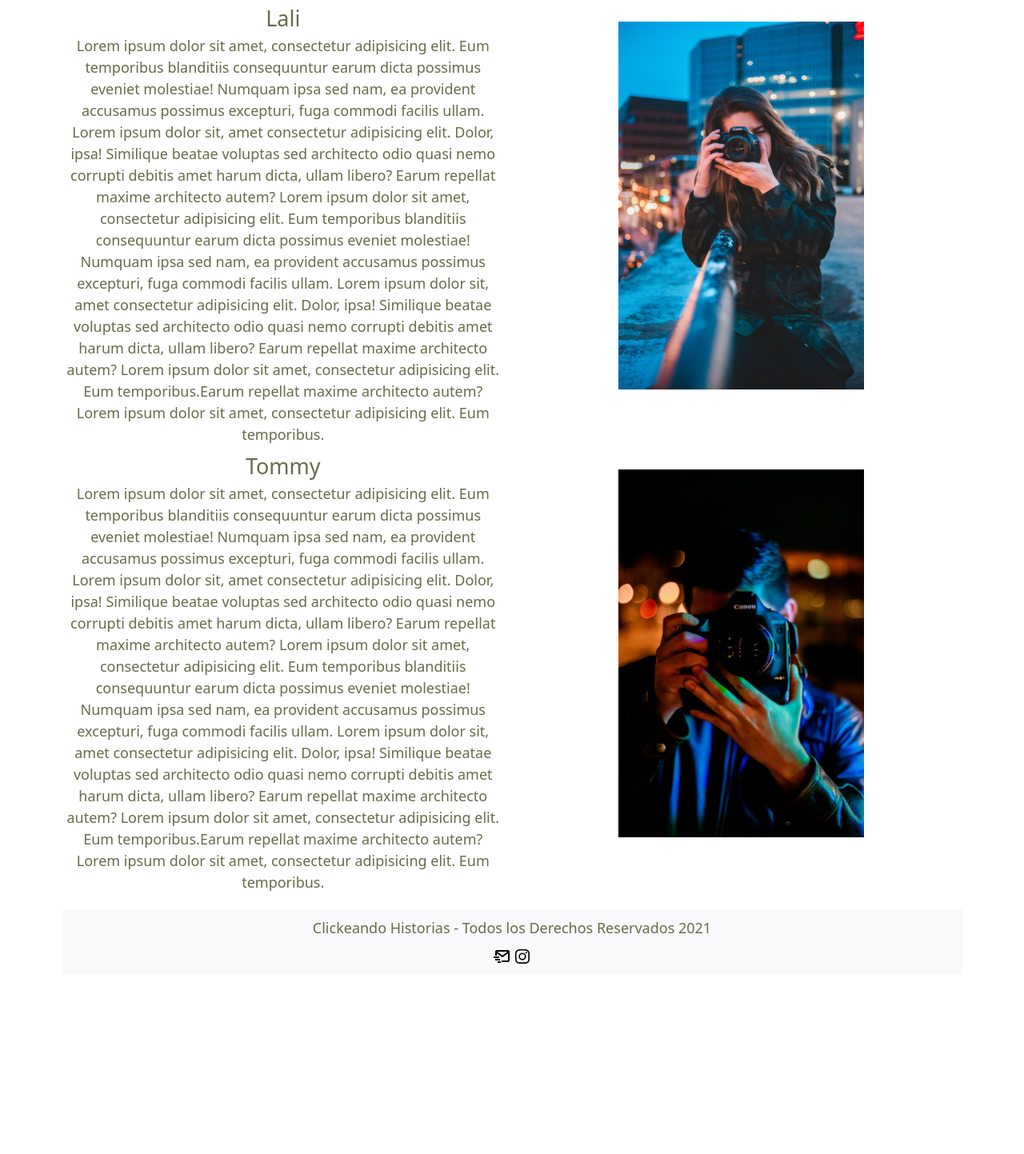
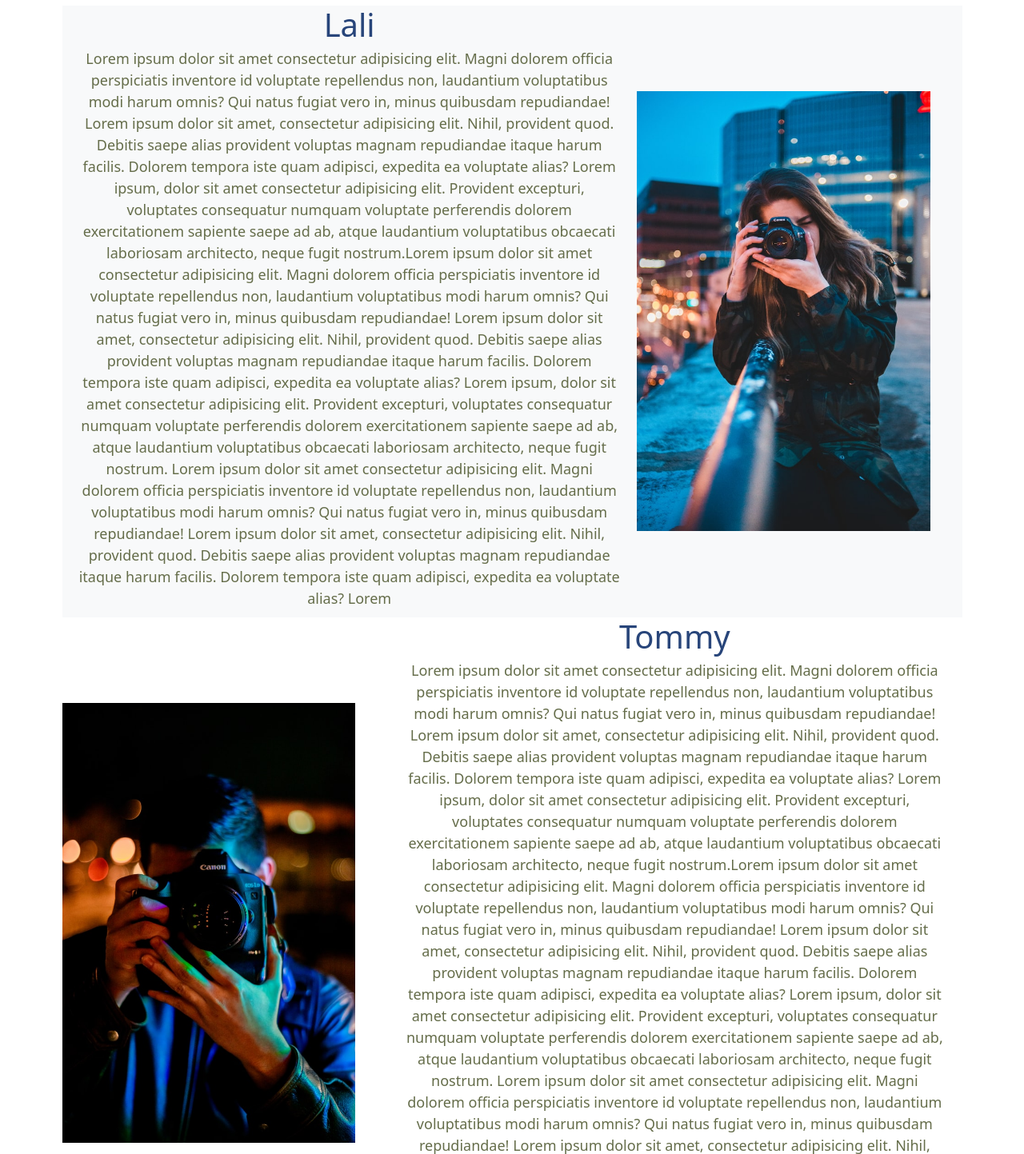
Before and after one commit to cabreranicoo/idea_cabrera, a website: page views/quienesSomos.html in a window 1280 px wide. Shown: the part 429-1872 px from the top of the page at 80% size. Before the commit the page ends 1647 px from the top, so only its background shows below. Drawn offline with nearby package versions, Linux system fonts and the light colour scheme.

Commit message:
2do commit - modificación de la sección quienesSomos

```diff
--- a/scss/views/_quienesSomos.scss
+++ b/scss/views/_quienesSomos.scss
@@ -1,19 +1,49 @@
-.nosotros {
-    display: grid;
-    grid-template-rows: repeat(2, auto);
-    column-gap: 2rem;
-    &__imagen {
+.contenedor {
+    display: flex;
+    flex-direction: row;
+    align-items: center;
+    &__imagen__img {
         width: auto;
-        height: 500px;
-        margin: 0 auto;
-        padding: 2rem;
+        height: 550px;
+        padding-right: 4rem;
+    }
+    &__texto {
+        text-align: center;
+        padding: 0 2rem;
+    }
+    &__titulo {
+        text-align: center;
     }
 }
 
-@media (min-width:768px) {
-    .nosotros {
-        display: grid;
-        grid-template-columns: repeat(2, 1fr);
-        column-gap: 2rem;
+.contenedor__2 {
+    display: flex;
+    flex-direction: row-reverse;
+    align-items: center;
+}
+
+@media (max-width:1024px) {
+    .contenedor {
+        display: flex;
+        flex-direction: column;
+        justify-content: center;
+        align-items: center;
+    }
+    .contenedor__2 {
+        display: flex;
+        flex-direction: column;
+        justify-content: center;
+        align-items: center;
+    }
+    .contenedor__imagen__img {
+        padding-right: 0;
     }
 }
+
+@media (max-width:768px) {
+    .contenedor__imagen__img {
+        width: auto;
+        height: 400px;
+        padding-right: 0;
+    }
+}
--- a/views/quienesSomos.html
+++ b/views/quienesSomos.html
@@ -51,31 +51,42 @@
     </section>
 
     <main>
-
-        <section class="nosotros subtitulo__centrado">
-            <div class="nosotros__texto">
-                <h2>Lali</h2>
+        <section class="contenedor bg-light">
+            <div class="contenedor__texto">
+                <h1 class="contenedor__titulo">Lali</h1>
                 <p class="subtitulo__centrado__p">
-                    Lorem ipsum dolor sit amet, consectetur adipisicing elit. Eum temporibus blanditiis consequuntur earum dicta possimus eveniet molestiae! Numquam ipsa sed nam, ea provident accusamus possimus excepturi, fuga commodi facilis ullam. Lorem ipsum dolor sit,
-                    amet consectetur adipisicing elit. Dolor, ipsa! Similique beatae voluptas sed architecto odio quasi nemo corrupti debitis amet harum dicta, ullam libero? Earum repellat maxime architecto autem? Lorem ipsum dolor sit amet, consectetur
-                    adipisicing elit. Eum temporibus blanditiis consequuntur earum dicta possimus eveniet molestiae! Numquam ipsa sed nam, ea provident accusamus possimus excepturi, fuga commodi facilis ullam. Lorem ipsum dolor sit, amet consectetur adipisicing
-                    elit. Dolor, ipsa! Similique beatae voluptas sed architecto odio quasi nemo corrupti debitis amet harum dicta, ullam libero? Earum repellat maxime architecto autem? Lorem ipsum dolor sit amet, consectetur adipisicing elit. Eum temporibus.Earum
-                    repellat maxime architecto autem? Lorem ipsum dolor sit amet, consectetur adipisicing elit. Eum temporibus.
+                    Lorem ipsum dolor sit amet consectetur adipisicing elit. Magni dolorem officia perspiciatis inventore id voluptate repellendus non, laudantium voluptatibus modi harum omnis? Qui natus fugiat vero in, minus quibusdam repudiandae! Lorem ipsum dolor sit
+                    amet, consectetur adipisicing elit. Nihil, provident quod. Debitis saepe alias provident voluptas magnam repudiandae itaque harum facilis. Dolorem tempora iste quam adipisci, expedita ea voluptate alias? Lorem ipsum, dolor sit amet
+                    consectetur adipisicing elit. Provident excepturi, voluptates consequatur numquam voluptate perferendis dolorem exercitationem sapiente saepe ad ab, atque laudantium voluptatibus obcaecati laboriosam architecto, neque fugit nostrum.Lorem
+                    ipsum dolor sit amet consectetur adipisicing elit. Magni dolorem officia perspiciatis inventore id voluptate repellendus non, laudantium voluptatibus modi harum omnis? Qui natus fugiat vero in, minus quibusdam repudiandae! Lorem ipsum
+                    dolor sit amet, consectetur adipisicing elit. Nihil, provident quod. Debitis saepe alias provident voluptas magnam repudiandae itaque harum facilis. Dolorem tempora iste quam adipisci, expedita ea voluptate alias? Lorem ipsum, dolor
+                    sit amet consectetur adipisicing elit. Provident excepturi, voluptates consequatur numquam voluptate perferendis dolorem exercitationem sapiente saepe ad ab, atque laudantium voluptatibus obcaecati laboriosam architecto, neque fugit
+                    nostrum. Lorem ipsum dolor sit amet consectetur adipisicing elit. Magni dolorem officia perspiciatis inventore id voluptate repellendus non, laudantium voluptatibus modi harum omnis? Qui natus fugiat vero in, minus quibusdam repudiandae!
+                    Lorem ipsum dolor sit amet, consectetur adipisicing elit. Nihil, provident quod. Debitis saepe alias provident voluptas magnam repudiandae itaque harum facilis. Dolorem tempora iste quam adipisci, expedita ea voluptate alias? Lorem
                 </p>
             </div>
-            <img class="nosotros__imagen" src="../public/img/img.quienesSomos/mujer foto3.jpg" alt="">
+            <div class="contenedor__imagen">
+                <img class="contenedor__imagen__img" src="../public/img/img.quienesSomos/mujer foto3.jpg" alt="">
+            </div>
+        </section>
 
-            <div class="nosotros__texto">
-                <h2>Tommy</h2>
+        <section class="contenedor__2">
+            <div class="contenedor__texto">
+                <h1 class="contenedor__titulo">Tommy</h1>
                 <p class="subtitulo__centrado__p">
-                    Lorem ipsum dolor sit amet, consectetur adipisicing elit. Eum temporibus blanditiis consequuntur earum dicta possimus eveniet molestiae! Numquam ipsa sed nam, ea provident accusamus possimus excepturi, fuga commodi facilis ullam. Lorem ipsum dolor sit,
-                    amet consectetur adipisicing elit. Dolor, ipsa! Similique beatae voluptas sed architecto odio quasi nemo corrupti debitis amet harum dicta, ullam libero? Earum repellat maxime architecto autem? Lorem ipsum dolor sit amet, consectetur
-                    adipisicing elit. Eum temporibus blanditiis consequuntur earum dicta possimus eveniet molestiae! Numquam ipsa sed nam, ea provident accusamus possimus excepturi, fuga commodi facilis ullam. Lorem ipsum dolor sit, amet consectetur adipisicing
-                    elit. Dolor, ipsa! Similique beatae voluptas sed architecto odio quasi nemo corrupti debitis amet harum dicta, ullam libero? Earum repellat maxime architecto autem? Lorem ipsum dolor sit amet, consectetur adipisicing elit. Eum temporibus.Earum
-                    repellat maxime architecto autem? Lorem ipsum dolor sit amet, consectetur adipisicing elit. Eum temporibus.
+                    Lorem ipsum dolor sit amet consectetur adipisicing elit. Magni dolorem officia perspiciatis inventore id voluptate repellendus non, laudantium voluptatibus modi harum omnis? Qui natus fugiat vero in, minus quibusdam repudiandae! Lorem ipsum dolor sit
+                    amet, consectetur adipisicing elit. Nihil, provident quod. Debitis saepe alias provident voluptas magnam repudiandae itaque harum facilis. Dolorem tempora iste quam adipisci, expedita ea voluptate alias? Lorem ipsum, dolor sit amet
+                    consectetur adipisicing elit. Provident excepturi, voluptates consequatur numquam voluptate perferendis dolorem exercitationem sapiente saepe ad ab, atque laudantium voluptatibus obcaecati laboriosam architecto, neque fugit nostrum.Lorem
+                    ipsum dolor sit amet consectetur adipisicing elit. Magni dolorem officia perspiciatis inventore id voluptate repellendus non, laudantium voluptatibus modi harum omnis? Qui natus fugiat vero in, minus quibusdam repudiandae! Lorem ipsum
+                    dolor sit amet, consectetur adipisicing elit. Nihil, provident quod. Debitis saepe alias provident voluptas magnam repudiandae itaque harum facilis. Dolorem tempora iste quam adipisci, expedita ea voluptate alias? Lorem ipsum, dolor
+                    sit amet consectetur adipisicing elit. Provident excepturi, voluptates consequatur numquam voluptate perferendis dolorem exercitationem sapiente saepe ad ab, atque laudantium voluptatibus obcaecati laboriosam architecto, neque fugit
+                    nostrum. Lorem ipsum dolor sit amet consectetur adipisicing elit. Magni dolorem officia perspiciatis inventore id voluptate repellendus non, laudantium voluptatibus modi harum omnis? Qui natus fugiat vero in, minus quibusdam repudiandae!
+                    Lorem ipsum dolor sit amet, consectetur adipisicing elit. Nihil, provident quod. Debitis saepe alias provident voluptas magnam repudiandae itaque harum facilis. Dolorem tempora iste quam adipisci, expedita ea voluptate alias? Lorem
                 </p>
             </div>
-            <img class="nosotros__imagen" src="../public/img/img.quienesSomos/varon foto2.jpg" alt="">
+            <div>
+                <img class="contenedor__imagen__img" src="../public/img/img.quienesSomos/varon foto2.jpg" alt="">
+            </div>
         </section>
     </main>
 
```
Also changed, not shown: css/index.css.
